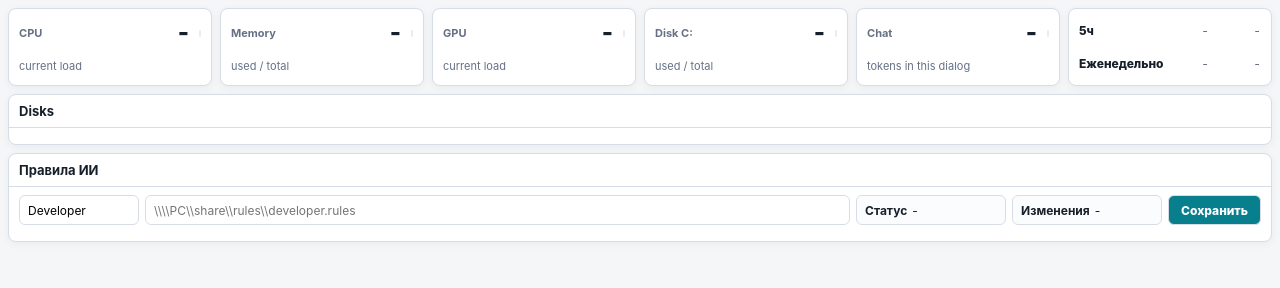
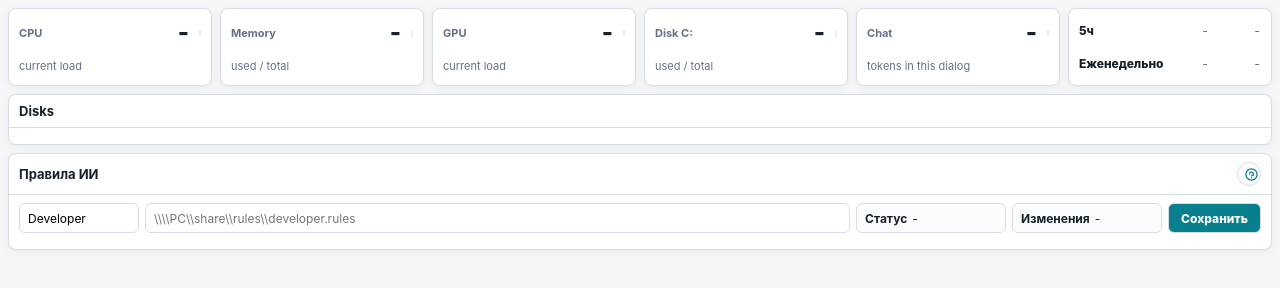
Before and after one commit to sergey1004141/auditor-dashboard, a website: page public/index.html in a window 1280 px wide. Drawn offline with Linux system fonts and the light colour scheme; no server answers.

Commit message:
Add UNC help tooltip

```diff
--- a/public/index.html
+++ b/public/index.html
@@ -206,8 +206,64 @@
         border-bottom: 1px solid var(--line);
       }
 
+      .panel-header {
+        display: flex;
+        align-items: center;
+        justify-content: space-between;
+        gap: 10px;
+        position: relative;
+      }
+
       .panel h2 {
         font-size: 13px;
+      }
+
+      .help-tooltip {
+        position: relative;
+        width: 24px;
+        height: 24px;
+        border: 1px solid var(--line);
+        border-radius: 999px;
+        background: #fbfcfe;
+        color: var(--accent);
+        display: inline-grid;
+        place-items: center;
+        cursor: help;
+        flex: 0 0 auto;
+      }
+
+      .help-tooltip svg {
+        width: 15px;
+        height: 15px;
+      }
+
+      .help-tooltip::after {
+        content: attr(data-tooltip);
+        position: absolute;
+        right: 0;
+        top: calc(100% + 7px);
+        width: min(520px, calc(100vw - 36px));
+        padding: 9px 11px;
+        border: 1px solid var(--line);
+        border-radius: 8px;
+        background: #ffffff;
+        color: #172133;
+        box-shadow: var(--shadow);
+        font-size: 12px;
+        line-height: 1.35;
+        text-align: left;
+        white-space: normal;
+        opacity: 0;
+        pointer-events: none;
+        transform: translateY(-4px);
+        transition: opacity 120ms ease, transform 120ms ease;
+        z-index: 20;
+      }
+
+      .help-tooltip:hover::after,
+      .help-tooltip:focus-visible::after {
+        opacity: 1;
+        transform: translateY(0);
       }
 
       .content {
@@ -453,7 +509,20 @@
           <div class="content disk-list" id="diskList"></div>
         </article>
         <article class="panel">
-          <header><h2>Правила ИИ</h2></header>
+          <header class="panel-header">
+            <h2>Правила ИИ</h2>
+            <button
+              class="help-tooltip"
+              type="button"
+              aria-label="Подсказка по UNC-пути"
+              data-tooltip="UNC-путь читается учетной записью службы. Если служба работает как LocalSystem, сетевой ресурс должен разрешать доступ этой учетной записи или машине."
+            >
+              <svg viewBox="0 0 24 24" aria-hidden="true">
+                <path d="M12 17h.01M12 14a3 3 0 1 0-3-3" fill="none" stroke="currentColor" stroke-width="2" stroke-linecap="round" stroke-linejoin="round" />
+                <circle cx="12" cy="12" r="9" fill="none" stroke="currentColor" stroke-width="2" />
+              </svg>
+            </button>
+          </header>
           <div class="content">
             <form class="rules-config" id="rulesForm">
               <input id="rulesRole" name="role" value="Developer" placeholder="Роль" autocomplete="off" />
```
